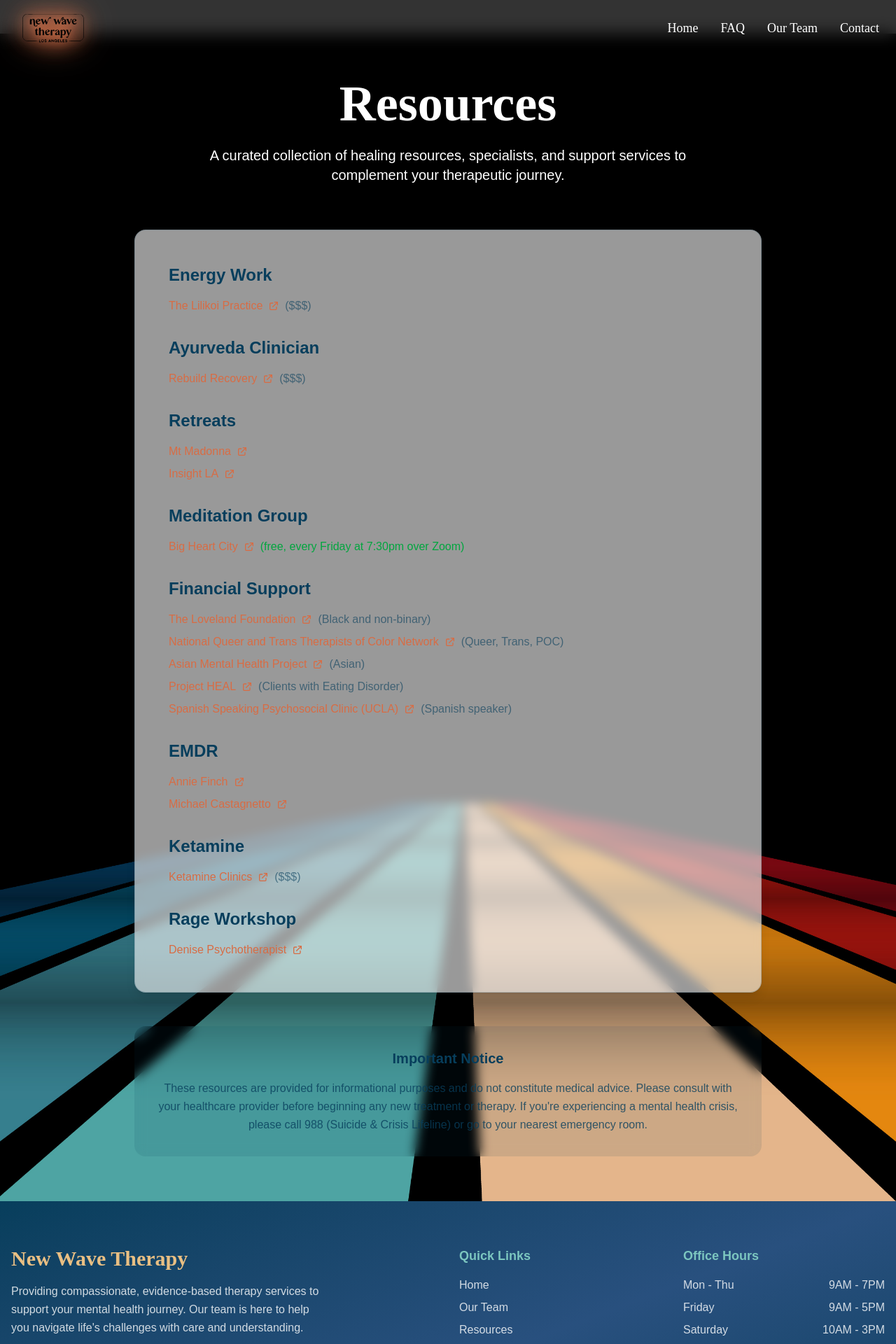
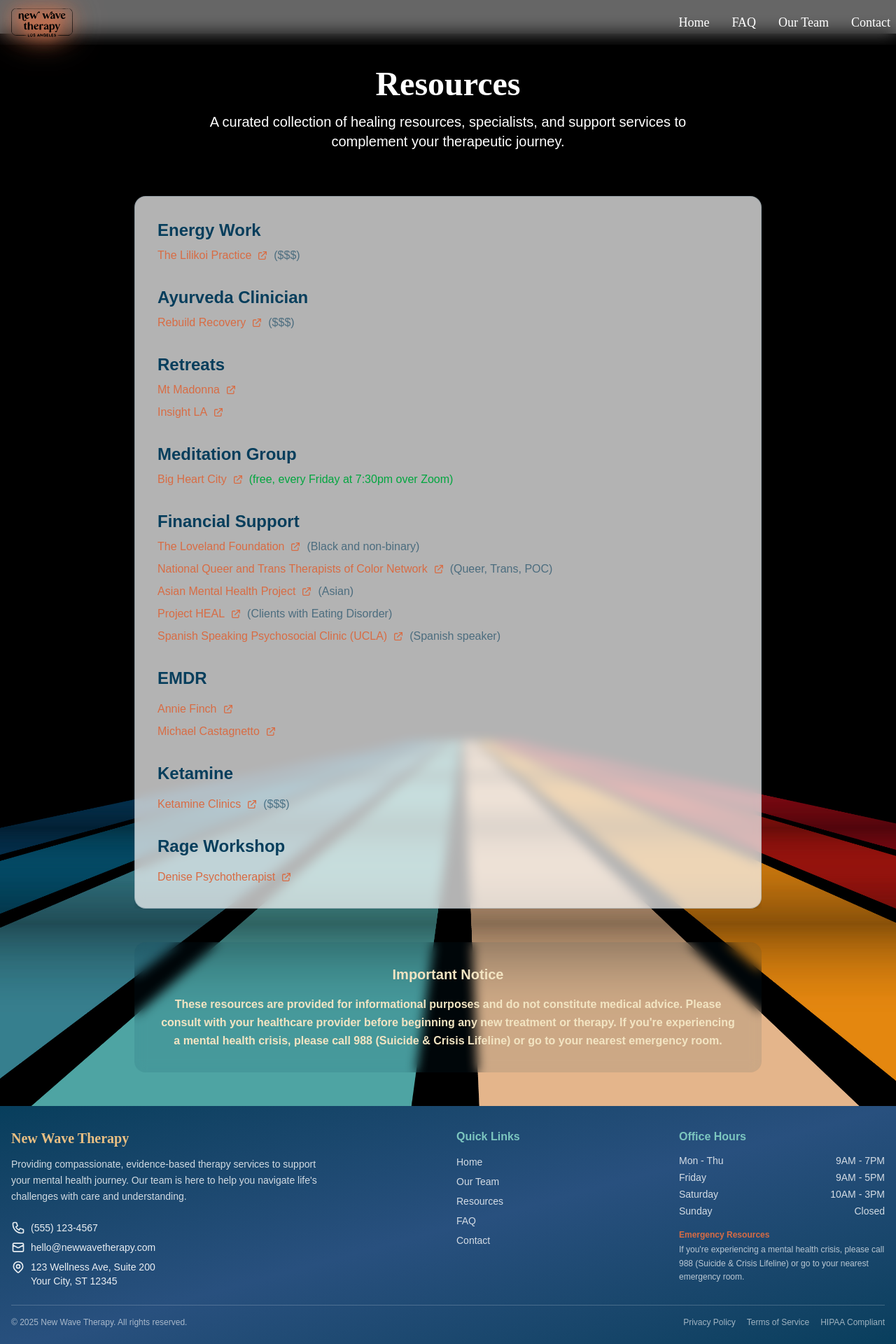
Before and after one commit to hudnellmarcus/new-wave-therapy, a Next.js app: page /resources in a window 1280 px wide. Shown: the top 1920 px of the page at 70% size. Built offline with nearby package versions, Linux system fonts and the light colour scheme; a web font is replaced by a local one.

Commit message:
updates to page sizing and text size. nav header as well as scroll behavior

```diff
--- a/src/app/components/Contact.tsx
+++ b/src/app/components/Contact.tsx
@@ -103,12 +103,12 @@
 
   if (submitSuccess) {
     return (
-      <section className="min-h-screen relative contact-stripe-cream-bg pt-16">
+      <section className="max-h-screen h-screen relative contact-stripe-cream-bg pt-12">
         <div className="absolute inset-0 bg-black/10 z-[2]"></div>
         <motion.div
           initial={{ opacity: 0, scale: 0.9 }}
           animate={{ opacity: 1, scale: 1 }}
-          className="relative z-20 flex items-center justify-center min-h-screen px-4"
+          className="relative z-20 flex items-center justify-center h-full px-4"
         >
           <div className="bg-white/90 backdrop-blur-sm p-12 rounded-2xl border border-nwt-dark-teal/20 text-center max-w-md">
             <motion.div
@@ -136,27 +136,27 @@
   }
 
   return (
-    <section className="min-h-screen relative contact-stripe-cream-bg pt-16">
+    <section className="flex relative contact-stripe-cream-bg pt-12">
       <div className="absolute inset-0 bg-black/10 z-[2]"></div>
 
-      <div className="relative z-20 min-h-screen flex flex-col">
-        <div className="flex flex-col lg:flex-row min-h-screen">
+      <div className="relative z-20 h-full flex flex-col mx-auto">
+        <div className="flex flex-col lg:flex-row h-full">
           <motion.div
             initial={{ opacity: 0, x: -50 }}
             animate={{ opacity: 1, x: 0 }}
             transition={{ delay: 0.2 }}
             className="lg:w-2/5 bg-nwt-dark-teal/95 backdrop-blur-sm flex flex-col"
           >
-            <div className="p-8 lg:p-12 flex-1">
+            <div className="p-6 lg:p-8 flex-1">
               <motion.div
                 initial={{ opacity: 0, y: 30 }}
                 animate={{ opacity: 1, y: 0 }}
                 className="mb-12 text-center"
               >
-                <h1 className="font-family-orange-squash text-4xl lg:text-6xl font-bold mb-6 text-white">
+                <h1 className="font-family-orange-squash text-3xl lg:text-4xl font-bold mb-4 text-white">
                   Get In Touch
                 </h1>
-                <p className="text-lg lg:text-xl text-white/90 leading-relaxed max-w-md mx-auto">
+                <p className="text-base lg:text-lg text-white/90 leading-relaxed max-w-md mx-auto">
                   Ready to start your therapy journey? Our team is here to support you every step of the way.
                 </p>
               </motion.div>
@@ -238,19 +238,20 @@
             initial={{ opacity: 0, x: 50 }}
             animate={{ opacity: 1, x: 0 }}
             transition={{ delay: 0.3 }}
-            className="lg:w-3/5 bg-white/90 backdrop-blur-sm flex flex-col"
+            className="lg:w-[60vw] bg-white/90 backdrop-blur-sm flex flex-col"
           >
-            <div className="p-8 lg:p-12 flex-1">
+            <div className="p-6 lg:p-8 flex-1">
               <motion.h2
                 initial={{ opacity: 0, y: 20 }}
                 animate={{ opacity: 1, y: 0 }}
                 transition={{ delay: 0.5 }}
-                className="text-3xl font-bold text-nwt-dark-teal mb-8"
+                className="text-2xl font-bold text-nwt-dark-teal mb-6"
               >
                 Send Us a Message
               </motion.h2>
 
-              <form onSubmit={handleSubmit} className="space-y-6">
+              <div className="overflow-y-auto flex-1">
+                <form onSubmit={handleSubmit} className="space-y-4">
                 <div className="grid md:grid-cols-2 gap-4">
                   <div>
                     <label htmlFor="firstName" className="block text-sm font-medium mb-2 text-nwt-dark-teal">
@@ -494,6 +495,7 @@
                   </p>
                 </div>
               </form>
+              </div>
             </div>
           </motion.div>
         </div>
--- a/src/app/components/Footer.tsx
+++ b/src/app/components/Footer.tsx
@@ -28,8 +28,8 @@
     <footer className="bg-nwt-dark-teal text-white relative overflow-hidden">
       <div className="absolute inset-0 bg-gradient-to-br from-nwt-dark-teal via-nwt-navy to-nwt-dark-teal opacity-90"></div>
 
-      <div className="relative z-10 container mx-auto px-4 py-12 lg:py-16">
-        <div className="grid md:grid-cols-2 lg:grid-cols-4 gap-8 mb-8">
+      <div className="relative z-10 container mx-auto px-4 py-6 lg:py-8">
+        <div className="grid md:grid-cols-2 lg:grid-cols-4 gap-6 mb-6">
           <motion.div
             initial={{ opacity: 0, y: 20 }}
             whileInView={{ opacity: 1, y: 0 }}
@@ -37,24 +37,24 @@
             className="lg:col-span-2"
           >
             <div className="mb-6">
-              <h3 className="font-family-orange-squash text-3xl font-bold mb-4 text-nwt-peach">
+              <h3 className="font-family-orange-squash text-xl font-bold mb-3 text-nwt-peach">
                 New Wave Therapy
               </h3>
-              <p className="text-white/80 leading-relaxed max-w-md">
+              <p className="text-sm text-white/80 leading-relaxed max-w-md">
                 Providing compassionate, evidence-based therapy services to support your mental health journey. Our team is here to help you navigate life&apos;s challenges with care and understanding.
               </p>
             </div>
 
-            <div className="space-y-3">
-              <div className="flex items-center space-x-3 text-white/90">
+            <div className="space-y-2">
+              <div className="flex items-center space-x-2 text-white/90 text-sm">
                 <PhoneIcon />
                 <span>(555) 123-4567</span>
               </div>
-              <div className="flex items-center space-x-3 text-white/90">
+              <div className="flex items-center space-x-2 text-white/90 text-sm">
                 <EmailIcon />
                 <span>hello@newwavetherapy.com</span>
               </div>
-              <div className="flex items-start space-x-3 text-white/90">
+              <div className="flex items-start space-x-2 text-white/90 text-sm">
                 <LocationIcon />
                 <div>
                   <p>123 Wellness Ave, Suite 200</p>
@@ -69,30 +69,30 @@
             whileInView={{ opacity: 1, y: 0 }}
             transition={{ duration: 0.6, delay: 0.1 }}
           >
-            <h4 className="text-lg font-semibold mb-4 text-nwt-light-teal">Quick Links</h4>
-            <ul className="space-y-2">
+            <h4 className="text-base font-semibold mb-3 text-nwt-light-teal">Quick Links</h4>
+            <ul className="space-y-1">
               <li>
-                <Link href="/" className="text-white/80 hover:text-nwt-peach transition-colors">
+                <Link href="/" className="text-white/80 hover:text-nwt-peach transition-colors text-sm">
                   Home
                 </Link>
               </li>
               <li>
-                <Link href="/team" className="text-white/80 hover:text-nwt-peach transition-colors">
+                <Link href="/team" className="text-white/80 hover:text-nwt-peach transition-colors text-sm">
                   Our Team
                 </Link>
               </li>
               <li>
-                <Link href="/resources" className="text-white/80 hover:text-nwt-peach transition-colors">
+                <Link href="/resources" className="text-white/80 hover:text-nwt-peach transition-colors text-sm">
                   Resources
                 </Link>
               </li>
               <li>
-                <Link href="/faq" className="text-white/80 hover:text-nwt-peach transition-colors">
+                <Link href="/faq" className="text-white/80 hover:text-nwt-peach transition-colors text-sm">
                   FAQ
                 </Link>
               </li>
               <li>
-                <Link href="/contact" className="text-white/80 hover:text-nwt-peach transition-colors">
+                <Link href="/contact" className="text-white/80 hover:text-nwt-peach transition-colors text-sm">
                   Contact
                 </Link>
               </li>
@@ -104,8 +104,8 @@
             whileInView={{ opacity: 1, y: 0 }}
             transition={{ duration: 0.6, delay: 0.2 }}
           >
-            <h4 className="text-lg font-semibold mb-4 text-nwt-light-teal">Office Hours</h4>
-            <div className="space-y-2 text-white/80">
+            <h4 className="text-base font-semibold mb-3 text-nwt-light-teal">Office Hours</h4>
+            <div className="space-y-1 text-white/80 text-sm">
               <div className="flex justify-between">
                 <span>Mon - Thu</span>
                 <span>9AM - 7PM</span>
@@ -124,8 +124,8 @@
               </div>
             </div>
 
-            <div className="mt-6">
-              <h5 className="text-sm font-semibold mb-2 text-nwt-coral">Emergency Resources</h5>
+            <div className="mt-4">
+              <h5 className="text-xs font-semibold mb-1 text-nwt-coral">Emergency Resources</h5>
               <p className="text-xs text-white/70 leading-relaxed">
                 If you&apos;re experiencing a mental health crisis, please call 988 (Suicide & Crisis Lifeline) or go to your nearest emergency room.
               </p>
@@ -137,13 +137,13 @@
           initial={{ opacity: 0 }}
           whileInView={{ opacity: 1 }}
           transition={{ duration: 0.6, delay: 0.3 }}
-          className="border-t border-white/20 pt-8"
+          className="border-t border-white/20 pt-4"
         >
           <div className="flex flex-col md:flex-row justify-between items-center space-y-4 md:space-y-0">
-            <p className="text-white/60 text-sm">
+            <p className="text-white/60 text-xs">
               © {currentYear} New Wave Therapy. All rights reserved.
             </p>
-            <div className="flex space-x-6 text-sm">
+            <div className="flex space-x-4 text-xs">
               <Link href="/privacy" className="text-white/60 hover:text-nwt-peach transition-colors">
                 Privacy Policy
               </Link>
--- a/src/app/components/Navigation.tsx
+++ b/src/app/components/Navigation.tsx
@@ -6,33 +6,45 @@
 import { usePathname } from 'next/navigation';
 
 const Navigation = () => {
-  const [isScrolled, setIsScrolled] = useState(false);
+  const [isScrolling, setIsScrolling] = useState(false);
   const [isMobileMenuOpen, setIsMobileMenuOpen] = useState(false);
   const pathname = usePathname();
   const isHomePage = pathname === '/';
 
   useEffect(() => {
+    let scrollTimeout: NodeJS.Timeout;
+
     const handleScroll = () => {
-      const scrollPosition = window.scrollY;
-      const heroHeight = window.innerHeight;
-      setIsScrolled(scrollPosition > heroHeight * 0.5);
+      // Show nav immediately when scrolling
+      setIsScrolling(true);
+
+      // Clear existing timeout
+      clearTimeout(scrollTimeout);
+
+      // Hide nav after 2 seconds of no scrolling
+      scrollTimeout = setTimeout(() => {
+        setIsScrolling(false);
+      }, 2000);
     };
 
     window.addEventListener('scroll', handleScroll);
-    return () => window.removeEventListener('scroll', handleScroll);
+    return () => {
+      window.removeEventListener('scroll', handleScroll);
+      clearTimeout(scrollTimeout);
+    };
   }, []);
 
   return (
     <AnimatePresence>
-      {(isScrolled || !isHomePage) && (
+      {(!isHomePage || (isHomePage && isScrolling)) && (
         <motion.nav
           initial={{ opacity: 0, y: -20 }}
           animate={{ opacity: 1, y: 0 }}
           exit={{ opacity: 0, y: -20 }}
           transition={{ duration: 0.6, ease: 'easeOut' }}
-          className="fixed top-0 left-0 right-0 z-50 bg-black/80 backdrop-blur-md"
+          className="fixed top-0 left-0 right-0 z-50 bg-black/60 backdrop-blur-md"
         >
-          <div className="container mx-auto px-6 py-4">
+          <div className="container mx-auto px-2 py-2">
             <div className="flex items-center justify-between">
               {/* Logo Section - Left Side */}
               <motion.div
--- a/src/app/components/Resources.tsx
+++ b/src/app/components/Resources.tsx
@@ -19,7 +19,7 @@
   );
 
   return (
-    <section className="mt-12 min-h-screen py-16 relative overflow-hidden">
+    <section className="mt-12 h-auto py-12 relative overflow-hidden">
       <div className="absolute inset-0">
         <div
           className="w-full h-full bg-cover bg-center bg-no-repeat"
@@ -34,7 +34,7 @@
           animate={{ opacity: 1, y: 0 }}
           className="text-center mb-16"
         >
-          <h1 className="font-family-orange-squash text-5xl md:text-7xl font-bold mb-6 text-white">
+          <h1 className="font-family-orange-squash text-3xl md:text-5xl font-bold mb-4 text-white">
             Resources
           </h1>
           <p className="md:text-xl font-medium max-w-3xl mx-auto">
@@ -49,12 +49,12 @@
           initial={{ opacity: 0, y: 20 }}
           animate={{ opacity: 1, y: 0 }}
           transition={{ delay: 0.2 }}
-          className="max-w-4xl mx-auto"
+          className="max-w-4xl mx-auto flex-1 overflow-y-auto"
         >
-          <div className="bg-white/60 backdrop-blur-sm rounded-2xl border border-nwt-dark-teal/20 p-8 lg:p-12 shadow-lg">
+          <div className="bg-white/70 backdrop-blur-sm rounded-2xl border border-nwt-dark-teal/20 p-8 lg:p-8 shadow-lg">
             <div className="space-y-8">
               <div>
-                <h2 className="text-2xl font-bold text-nwt-dark-teal mb-4">
+                <h2 className="text-2xl font-bold text-nwt-dark-teal mb-2">
                   Energy Work
                 </h2>
                 <ul className="space-y-2">
@@ -74,7 +74,7 @@
               </div>
 
               <div>
-                <h2 className="text-2xl font-bold text-nwt-dark-teal mb-4">
+                <h2 className="text-2xl font-bold text-nwt-dark-teal mb-2">
                   Ayurveda Clinician
                 </h2>
                 <ul className="space-y-2">
@@ -94,7 +94,7 @@
               </div>
 
               <div>
-                <h2 className="text-2xl font-bold text-nwt-dark-teal mb-4">
+                <h2 className="text-2xl font-bold text-nwt-dark-teal mb-2">
                   Retreats
                 </h2>
                 <ul className="space-y-2">
@@ -124,7 +124,7 @@
               </div>
 
               <div>
-                <h2 className="text-2xl font-bold text-nwt-dark-teal mb-4">
+                <h2 className="text-2xl font-bold text-nwt-dark-teal mb-2">
                   Meditation Group
                 </h2>
                 <ul className="space-y-2">
@@ -146,7 +146,7 @@
               </div>
 
               <div>
-                <h2 className="text-2xl font-bold text-nwt-dark-teal mb-4">
+                <h2 className="text-2xl font-bold text-nwt-dark-teal mb-2">
                   Financial Support
                 </h2>
                 <ul className="space-y-2">
@@ -301,10 +301,10 @@
           transition={{ delay: 0.4 }}
           className="mt-12 bg-nwt-dark-teal/10 backdrop-blur-sm rounded-2xl p-8 text-center max-w-4xl mx-auto"
         >
-          <h3 className="text-xl font-bold text-nwt-dark-teal mb-4">
+          <h3 className="text-xl font-bold text-nwt-cream mb-4">
             Important Notice
           </h3>
-          <p className="text-nwt-dark-teal/80 leading-relaxed">
+          <p className="text-nwt-cream font-bold leading-relaxed">
             These resources are provided for informational purposes and do not
             constitute medical advice. Please consult with your healthcare
             provider before beginning any new treatment or therapy. If you&apos;re
--- a/src/app/components/TeamGrid.tsx
+++ b/src/app/components/TeamGrid.tsx
@@ -255,20 +255,20 @@
       ref={sectionRef}
       className={`flex flex-col min-h-screen relative horizontal-stripe-cream-bg viewport-enter ${isInView ? "in-view" : ""}`}
     >
-      <div className="container pt-24 mx-auto my-auto px-6 max-w-7xl relative z-10">
+      <div className="container pt-16 mx-auto px-6 max-w-7xl relative z-10 h-full flex flex-col">
         {/* Content overlay that covers header and team grid */}
-        <div className="bg-black/25 backdrop-blur-sm rounded-3xl p-8 md:p-12">
-          <div className="text-center mb-16">
-            <h1 className="text-5xl font-bold font-family-orange-squash text-white mb-4">
+        <div className="bg-black/25 backdrop-blur-sm rounded-3xl p-6 md:p-8 flex-1 flex flex-col">
+          <div className="text-center mb-8">
+            <h1 className="text-3xl md:text-4xl font-bold font-family-orange-squash text-white mb-3">
               Our team of therapists
             </h1>
-            <p className="text-xl text-white/90 max-w-2xl mx-auto">
+            <p className="text-lg text-white/90 max-w-2xl mx-auto">
               {siteSettings?.teamDescription ||
                 "While you'll choose the therapist who feels like the best fit for you, each of our clinicians is supported by the insight and collaboration of our whole team—so you benefit from many perspectives, not just one."}
             </p>
           </div>
 
-          <div className="mb-16">
+          <div className="flex-1 overflow-y-auto mb-4">
           {(() => {
             const chunkMembers = (members: UnifiedTeamMember[]) => {
               const chunks: UnifiedTeamMember[][] = [];
@@ -296,7 +296,7 @@
                 {memberRows.map((row, rowIndex) => (
                   <div
                     key={rowIndex}
-                    className={`flex justify-center gap-10 ${rowIndex < memberRows.length - 1 ? "mb-8" : ""}`}
+                    className={`flex justify-center gap-6 ${rowIndex < memberRows.length - 1 ? "mb-6" : ""}`}
                   >
                     {row.map((member, index) => {
                       const memberId = member._id || member.id || index;
@@ -313,7 +313,7 @@
                             )
                           }
                         >
-                          <div className="w-20 h-20 md:w-24 md:h-24 lg:w-28 lg:h-28 bg-gray-200 rounded-lg mx-auto mb-3 overflow-hidden">
+                          <div className="w-16 h-16 md:w-20 md:h-20 lg:w-24 lg:h-24 bg-gray-200 rounded-lg mx-auto mb-2 overflow-hidden">
                             {member.previewPhoto ? (
                               <Image
                                 src={urlFor(member.previewPhoto).width(112).height(112).url()}
--- a/src/app/components/about-options/About1.tsx
+++ b/src/app/components/about-options/About1.tsx
@@ -42,7 +42,7 @@
           transition={{ duration: 0.8, delay: 0.4 }}
           viewport={{ once: true, amount: 0.3 }}
         >
-          <p className="text-xl md:text-2xl text-white/90 leading-relaxed font-medium">
+          <p className="text-base md:text-xl 2xl:text-2xl text-white/90 leading-relaxed font-medium">
             At our practice, we believe that high-quality therapy should be both accessible and responsive to the
             realities of the world. That&apos;s why we offer low-fee and in-network options, making it possible for more
             people to engage in care without financial barriers. We&apos;ve also built a team that reflects the diversity of the
--- a/src/app/layout.tsx
+++ b/src/app/layout.tsx
@@ -27,10 +27,12 @@
   return (
     <html lang="en">
       <body
-        className={`${geistSans.variable} ${geistMono.variable} antialiased`}
+        className={`${geistSans.variable} ${geistMono.variable} antialiased min-h-screen flex flex-col`}
       >
         <Navigation />
-        {children}
+        <main className="flex-1">
+          {children}
+        </main>
         <Footer />
       </body>
     </html>
```
